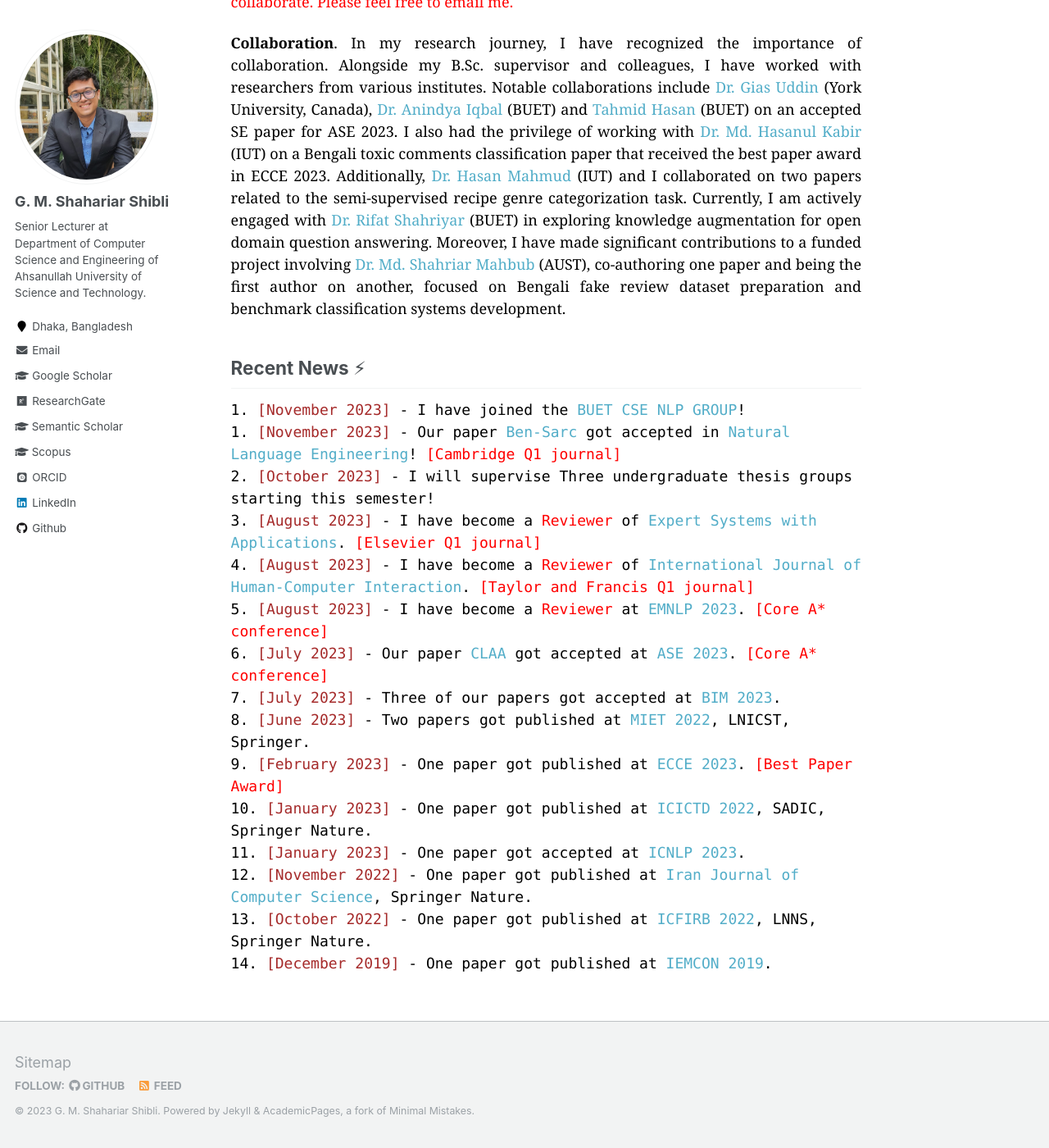
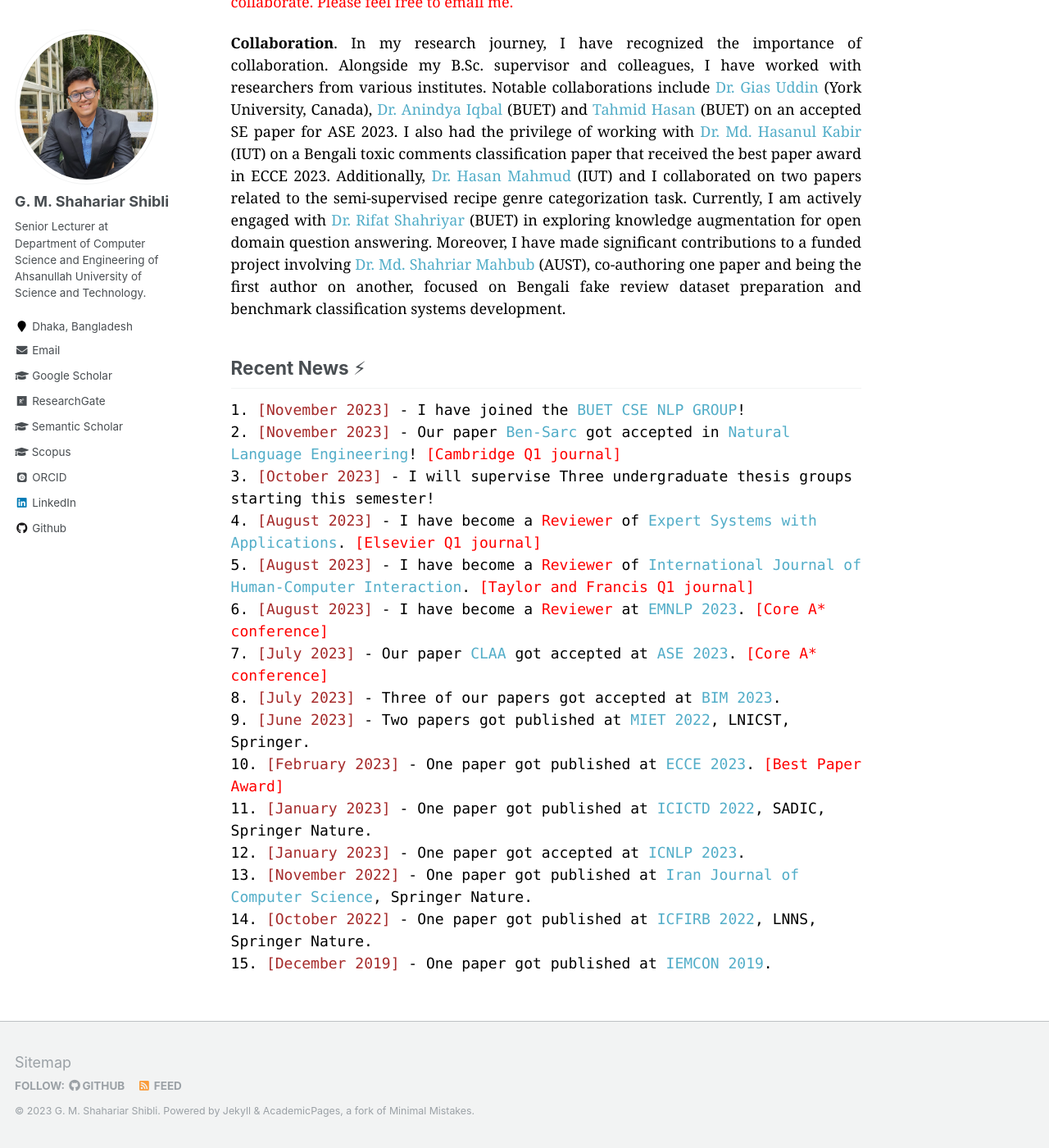
Before and after one commit to shahariar-shibli/shahariar-shibli.github.io, a Jekyll site: the page built from _pages/about.md, in a window 1280 px wide and 1400 px high, scrolled down 514 px. Shown: the whole window at 82% size. Built offline with Jekyll 4.4.1, drawn with Linux system fonts in a browser that asks for light colours; some web fonts are replaced.

Commit message:
Update about.md

```diff
--- a/_pages/about.md
+++ b/_pages/about.md
@@ -43,17 +43,17 @@
 
 ## Recent News ⚡
 <span style="font-family:Monaco; color:black;">1. <span style="color:brown">[November 2023]</span> -  I have joined the [BUET CSE NLP GROUP](https://csebuetnlp.github.io/)!</span><br/>
-<span style="font-family:Monaco; color:black;">1. <span style="color:brown">[November 2023]</span> -  Our paper [Ben-Sarc](https://www.researchgate.net/publication/357888683_Ben-Sarc_A_Corpus_for_Sarcasm_Detection_from_Bengali_Social_Media_Comments_and_Its_Baseline_Evaluation) got accepted in [Natural Language Engineering](https://www.cambridge.org/core/journals/natural-language-engineering)! <span style="color:red;">[Cambridge Q1 journal]</span></span><br/>
-<span style="font-family:Monaco; color:black;">2. <span style="color:brown">[October 2023]</span> -  I will supervise Three undergraduate thesis groups starting this semester!</span><br/>
-<span style="font-family:Monaco; color:black;">3. <span style="color:brown">[August 2023]</span> - I have become a <span style="color:red;">Reviewer</span> of [Expert Systems with Applications](https://www.sciencedirect.com/journal/expert-systems-with-applications). <span style="color:red;">[Elsevier Q1 journal]</span></span><br/>
-<span style="font-family:Monaco; color:black;">4. <span style="color:brown">[August 2023]</span> - I have become a <span style="color:red;">Reviewer</span> of [International Journal of Human-Computer Interaction](https://www.tandfonline.com/loi/hihc20). <span style="color:red;">[Taylor and Francis Q1 journal]</span> </span><br/>
-<span style="font-family:Monaco; color:black;">5. <span style="color:brown">[August 2023]</span> - I have become a <span style="color:red;">Reviewer</span> at [EMNLP 2023](https://2023.emnlp.org/). <span style="color:red;">[Core A* conference]</span> </span><br/>
-<span style="font-family:Monaco; color:black;">6. <span style="color:brown">[July 2023]</span> - Our paper [CLAA](https://ieeexplore.ieee.org/document/10298556/) got accepted at [ASE 2023](https://conf.researchr.org/track/ase-2023/ase-2023-papers). <span style="color:red;">[Core A* conference]</span> </span><br/>
-<span style="font-family:Monaco; color:black;">7. <span style="color:brown">[July 2023]</span> - Three of our papers got accepted at [BIM 2023](https://confbim.com/). </span><br/>
-<span style="font-family:Monaco; color:black;">8. <span style="color:brown">[June 2023]</span> -  Two papers got published at [MIET 2022](https://link.springer.com/book/10.1007/978-3-031-34622-4), LNICST, Springer. </span><br/>
-<span style="font-family:Monaco; color:black;">9. <span style="color:brown">[February 2023]</span> -  One paper got published at [ECCE 2023](https://webs.cuet.ac.bd/ecce/). <span style="color:red;">[Best Paper Award]</span></span><br/>
-<span style="font-family:Monaco; color:black;">10. <span style="color:brown">[January 2023]</span> -  One paper got published at [ICICTD 2022](https://link.springer.com/book/10.1007/978-981-19-7528-8), SADIC, Springer Nature. </span><br/>
-<span style="font-family:Monaco; color:black;">11. <span style="color:brown">[January 2023]</span> -  One paper got accepted at [ICNLP 2023](http://www.icnlp.net/index.html). </span><br/>
-<span style="font-family:Monaco; color:black;">12. <span style="color:brown">[November 2022]</span> -  One paper got published at [Iran Journal of Computer Science](https://www.springer.com/journal/42044), Springer Nature. </span><br/>
-<span style="font-family:Monaco; color:black;">13. <span style="color:brown">[October 2022]</span> -  One paper got published at [ICFIRB 2022](https://link.springer.com/book/10.1007/978-981-19-2445-3), LNNS, Springer Nature. </span><br/>
-<span style="font-family:Monaco; color:black;">14. <span style="color:brown">[December 2019]</span> -  One paper got published at [IEMCON 2019](https://ieee-iemcon.org/ieee-iemcon-2019-2/). </span><br/>
+<span style="font-family:Monaco; color:black;">2. <span style="color:brown">[November 2023]</span> -  Our paper [Ben-Sarc](https://www.researchgate.net/publication/357888683_Ben-Sarc_A_Corpus_for_Sarcasm_Detection_from_Bengali_Social_Media_Comments_and_Its_Baseline_Evaluation) got accepted in [Natural Language Engineering](https://www.cambridge.org/core/journals/natural-language-engineering)! <span style="color:red;">[Cambridge Q1 journal]</span></span><br/>
+<span style="font-family:Monaco; color:black;">3. <span style="color:brown">[October 2023]</span> -  I will supervise Three undergraduate thesis groups starting this semester!</span><br/>
+<span style="font-family:Monaco; color:black;">4. <span style="color:brown">[August 2023]</span> - I have become a <span style="color:red;">Reviewer</span> of [Expert Systems with Applications](https://www.sciencedirect.com/journal/expert-systems-with-applications). <span style="color:red;">[Elsevier Q1 journal]</span></span><br/>
+<span style="font-family:Monaco; color:black;">5. <span style="color:brown">[August 2023]</span> - I have become a <span style="color:red;">Reviewer</span> of [International Journal of Human-Computer Interaction](https://www.tandfonline.com/loi/hihc20). <span style="color:red;">[Taylor and Francis Q1 journal]</span> </span><br/>
+<span style="font-family:Monaco; color:black;">6. <span style="color:brown">[August 2023]</span> - I have become a <span style="color:red;">Reviewer</span> at [EMNLP 2023](https://2023.emnlp.org/). <span style="color:red;">[Core A* conference]</span> </span><br/>
+<span style="font-family:Monaco; color:black;">7. <span style="color:brown">[July 2023]</span> - Our paper [CLAA](https://ieeexplore.ieee.org/document/10298556/) got accepted at [ASE 2023](https://conf.researchr.org/track/ase-2023/ase-2023-papers). <span style="color:red;">[Core A* conference]</span> </span><br/>
+<span style="font-family:Monaco; color:black;">8. <span style="color:brown">[July 2023]</span> - Three of our papers got accepted at [BIM 2023](https://confbim.com/). </span><br/>
+<span style="font-family:Monaco; color:black;">9. <span style="color:brown">[June 2023]</span> -  Two papers got published at [MIET 2022](https://link.springer.com/book/10.1007/978-3-031-34622-4), LNICST, Springer. </span><br/>
+<span style="font-family:Monaco; color:black;">10. <span style="color:brown">[February 2023]</span> -  One paper got published at [ECCE 2023](https://webs.cuet.ac.bd/ecce/). <span style="color:red;">[Best Paper Award]</span></span><br/>
+<span style="font-family:Monaco; color:black;">11. <span style="color:brown">[January 2023]</span> -  One paper got published at [ICICTD 2022](https://link.springer.com/book/10.1007/978-981-19-7528-8), SADIC, Springer Nature. </span><br/>
+<span style="font-family:Monaco; color:black;">12. <span style="color:brown">[January 2023]</span> -  One paper got accepted at [ICNLP 2023](http://www.icnlp.net/index.html). </span><br/>
+<span style="font-family:Monaco; color:black;">13. <span style="color:brown">[November 2022]</span> -  One paper got published at [Iran Journal of Computer Science](https://www.springer.com/journal/42044), Springer Nature. </span><br/>
+<span style="font-family:Monaco; color:black;">14. <span style="color:brown">[October 2022]</span> -  One paper got published at [ICFIRB 2022](https://link.springer.com/book/10.1007/978-981-19-2445-3), LNNS, Springer Nature. </span><br/>
+<span style="font-family:Monaco; color:black;">15. <span style="color:brown">[December 2019]</span> -  One paper got published at [IEMCON 2019](https://ieee-iemcon.org/ieee-iemcon-2019-2/). </span><br/>
```
